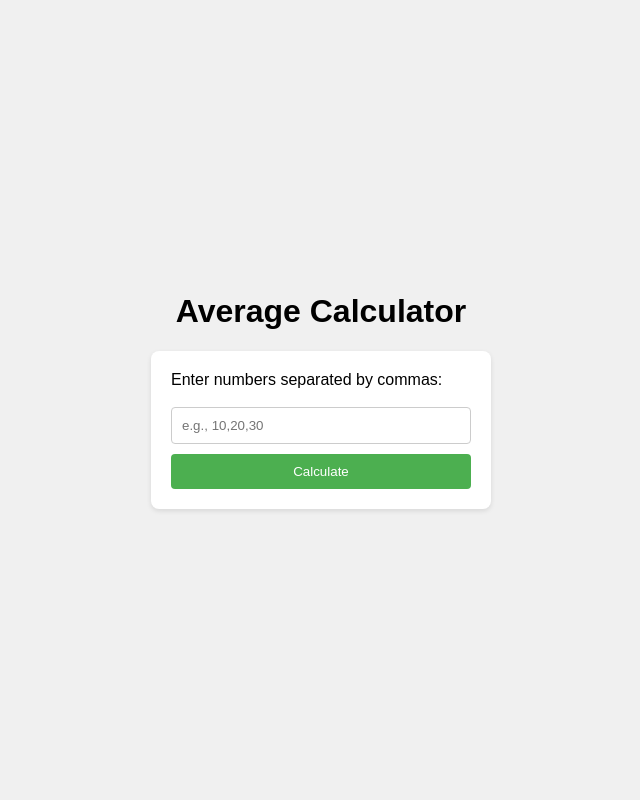
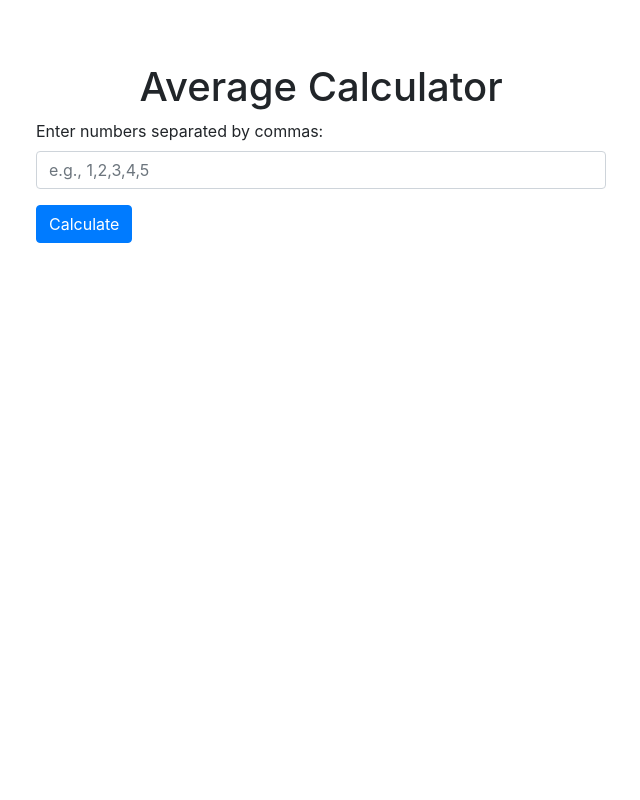
Before and after one commit to nasaraiahp/CrewAI, a Flask app: template templates/index.html in a window 1280 px wide. Shown: the whole page, without its empty margins (319-959 px from the left). Run offline with Flask 3, Linux system fonts and the light colour scheme; the template is opened without the code that fills it, so the values that code supplies are empty; some libraries are stand-ins or nearby versions.

Commit message:
Add auto-generated HTML template

```diff
--- a/templates/index.html
+++ b/templates/index.html
@@ -4,60 +4,36 @@
     <meta charset="UTF-8">
     <meta name="viewport" content="width=device-width, initial-scale=1.0">
     <title>Average Calculator</title>
+    <link rel="stylesheet" href="https://stackpath.bootstrapcdn.com/bootstrap/4.5.2/css/bootstrap.min.css">
     <style>
-        body {
-            font-family: sans-serif;
-            display: flex;
-            flex-direction: column;
-            align-items: center;
-            justify-content: center;
-            min-height: 100vh;
-            margin: 0;
-            background-color: #f0f0f0;
-        }
-
-        form {
-            display: flex;
-            flex-direction: column;
-            max-width: 300px; /* Use max-width for responsiveness */
-            width: 90%; /* Occupy 90% of container width on smaller screens */
-            padding: 20px;
-            border-radius: 8px;
-            background-color: white;
-            box-shadow: 0 2px 5px rgba(0,0,0,0.1);
-        }
-
-        input[type="text"] {
-            padding: 10px;
-            margin-bottom: 10px;
-            border: 1px solid #ccc;
-            border-radius: 4px;
-            box-sizing: border-box; /* Include padding and border in element's total width and height */
-        }
-
-        button {
-            padding: 10px;
-            background-color: #4CAF50;
-            color: white;
-            border: none;
-            border-radius: 4px;
-            cursor: pointer;
-        }
-
-        #result {
-            margin-top: 20px;
-            font-weight: bold;
-            text-align: center; /* Center the result text */
+        /* Basic responsive styling */
+        .container {
+            max-width: 600px; /* Limits width on larger screens */
+            margin: 0 auto; /* Centers the container */
+            padding: 15px;
         }
     </style>
 </head>
 <body>
-    <h1>Average Calculator</h1>
-    <form method="post">
-        <label for="numbers">Enter numbers separated by commas:</label><br>
-        <input type="text" id="numbers" name="numbers" placeholder="e.g., 10,20,30" required>
-        <button type="submit">Calculate</button>
-    </form>
-    <div id="result">{{ result }}</div>
+    <div class="container mt-5">
+        <h1 class="text-center">Average Calculator</h1>
+        <form method="POST">
+            <div class="form-group">
+                <label for="numbers">Enter numbers separated by commas:</label>
+                <input type="text" class="form-control" id="numbers" name="numbers" placeholder="e.g., 1,2,3,4,5" required>
+            </div>
+            <button type="submit" class="btn btn-primary">Calculate</button>
+        </form>
+
+        {% if result %}
+            <div class="mt-3">
+                <h2 class="text-center">Result: {{ result }}</h2>
+            </div>
+        {% endif %}
+    </div>
+        <script src="https://code.jquery.com/jquery-3.5.1.slim.min.js"></script>
+    <script src="https://cdn.jsdelivr.net/npm/@popperjs/core@2.9.3/dist/umd/popper.min.js"></script>
+    <script src="https://stackpath.bootstrapcdn.com/bootstrap/4.5.2/js/bootstrap.min.js"></script>
+
 </body>
 </html>
```
